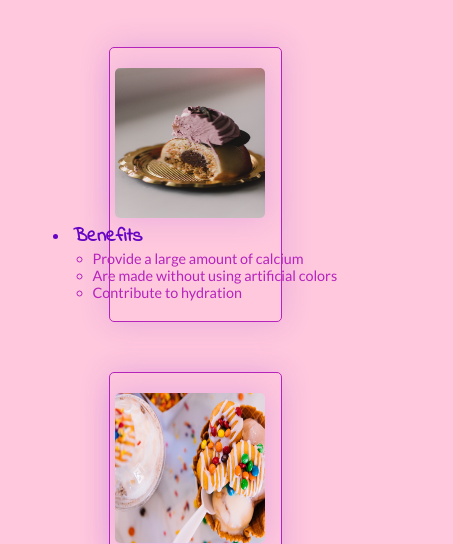
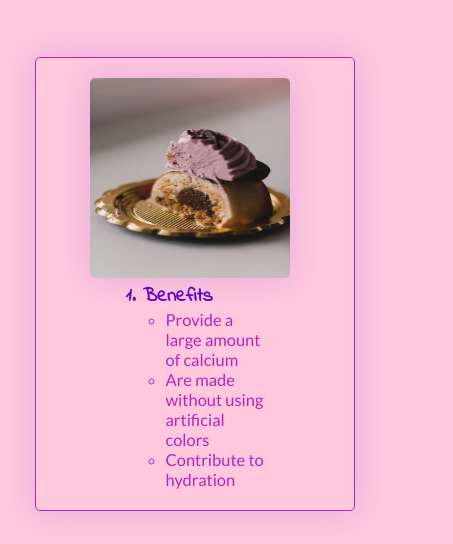
Before and after one commit to juananuel/sprint3, a plain HTML site: page pages/benefitsTips.html in a window 390 px wide. Shown: the part 288-832 px from the top of the page, 453 px wide, since content can reach past the window. Drawn offline with Linux system fonts and the light colour scheme; a web font is replaced by a local one.

Commit message:
seventh commit

```diff
--- a/pages/benefitsTips.html
+++ b/pages/benefitsTips.html
@@ -5,7 +5,7 @@
   <meta name="viewport" content="width=device-width, initial-scale=1.0">
   <link rel="stylesheet" href="../style/style.css">
   <link rel="shortcut icon" href="../assets/imgs/favicon.png" type="image/x-icon">
-  <title>Contact</title>
+  <title>Benefits</title>
   <link rel="preconnect" href="https://fonts.googleapis.com">
   <link rel="preconnect" href="https://fonts.gstatic.com" crossorigin>
   <link href="https://fonts.googleapis.com/css2?family=Black+Ops+One&family=Edu+TAS+Beginner:wght@400..700&family=Gruppo&family=Indie+Flower&family=Lato:ital,wght@0,100;0,300;0,400;0,700;0,900;1,100;1,300;1,400;1,700;1,900&family=Montserrat:ital,wght@0,100..900;1,100..900&family=Nanum+Pen+Script&family=Open+Sans:ital,wght@0,300..800;1,300..800&family=Orbitron:wght@400..900&family=Poppins:ital,wght@0,100;0,200;0,300;0,400;0,500;0,600;0,700;0,800;0,900;1,100;1,200;1,300;1,400;1,500;1,600;1,700;1,800;1,900&family=Reenie+Beanie&family=Roboto:ital,wght@0,100;0,300;0,400;0,500;0,700;0,900;1,100;1,300;1,400;1,500;1,700;1,900&family=Zeyada&display=swap" rel="stylesheet">
@@ -46,14 +46,11 @@
         </div>
 
         <div class="bl-div-dos">
+          <h3>1. Benefits</h3>
           <ul class="bl-ul">
-            <li><span class="span-li">Benefits</span>
-              <ul class="bl-ul-ul">
             <li>Provide a large amount of calcium</li>
             <li>Are made without using artificial colors</li>
             <li>Contribute to hydration</li>
-              </ul>
-            </li>
           </ul>
         </div>
 
@@ -66,14 +63,11 @@
         </div>
 
         <div class="bl-div-dos">
+          <h3>2. Tips</h3>
           <ul class="bl-ul">
-            <li><span class="span-li">Tips</span>
-              <ul class="bl-ul-ul">
             <li>Pasteurization, Maturation and Omogenization</li>
             <li>Freezing</li>
             <li>100% Natural</li>
-              </ul>
-            </li>
           </ul>
         </div>
 
--- a/style/style.css
+++ b/style/style.css
@@ -323,9 +323,14 @@
 }
 
 .benefits-list{
-  margin: 50px auto;
-  width: 70vw;
-  max-width: 900px;
+  margin: 20px auto;
+  width: 70%;
+  max-width: 800px;
+
+  display: flex;
+  flex-direction: column;
+  justify-content: center;
+  align-items: center;
 }
 
 .benefits-list-div-uno, .benefits-list-div-dos{
@@ -333,12 +338,15 @@
   justify-content: space-between;
   align-items: center;
 
-  margin: 50px;
+  margin: 40px;
   padding: 20px;
   border: 1px solid rgb(182, 36, 187);
   border-radius: 5px;
   box-shadow: 0px 0px 30px rgba(137, 43, 226, 0.2);
   font-size: 1.03rem;
+  min-width: 320px;
+
+  width: 100%;
 }
 
 .benefits-list-div-uno img, .benefits-list-div-dos img{
@@ -349,26 +357,20 @@
   margin-right: 10px;
 }
 
+.bl-div-dos{
+  width: 50%;
+}
+
+.bl-div-dos h3{
+  color: rgb(103, 4, 196);
+  font-family: "Indie Flower", cursive;
+}
+
 .bl-ul{
-  width: 400px;
+  margin-left: 40px;
 }
 
 .bl-ul>li{
-  list-style: inside;
-  color: rgb(103, 4, 196);
-}
-
-.span-li{
-  font-size: 1.2rem;
-  font-family: "Indie Flower", cursive;
-  font-weight: 600;
-}
-
-.bl-ul-ul{
-  margin-left: 40px;
-}
-
-.bl-ul-ul>li{
   list-style: circle;
   color: rgb(182, 36, 187);
 }
@@ -458,31 +460,6 @@
 
 /*     media queries     */
 
-@media screen and (max-width: 1024px) {
-
-  /*  benefits  */
-
-  .benefits-list-div-uno li, .benefits-list-div-dos li{
-    font-size: 0.9rem;
-  }
-
-  .benefits-list-div-uno img, .benefits-list-div-dos img{
-    width: 150px;
-    height: 150px;
-  }
-}
-
-@media screen and (max-width: 900px) {
-
-  /*  benefits  */
-
-  .benefits-list-div-uno, .benefits-list-div-dos{
-    flex-direction: column;
-  }
-  .bl-div-dos{
-    width: 285px;
-  }
-}
 
 @media screen and (max-width: 768px) {
   .head{
@@ -500,12 +477,17 @@
 
   /*  index  */
 
+  .index-article-img{
+    width: 70%;
+    margin: 0px auto;
+  }
+
   .index-section{
     flex-direction: column-reverse;
   }
 
   .index-section-img{
-    width: 40%;
+    width: 50%;
   }
 
   .index-section-img img{
@@ -556,6 +538,10 @@
 
   /*  benefits  */
 
+    .benefits-list-div-uno, .benefits-list-div-dos{
+    flex-direction: column;
+  }
+
   /*  raffle  */
 
   .raffle-content{
```
Also changed, not shown: pages/information.html (+1 -1 lines). Lines whose indentation alone changed are shown as unchanged.
